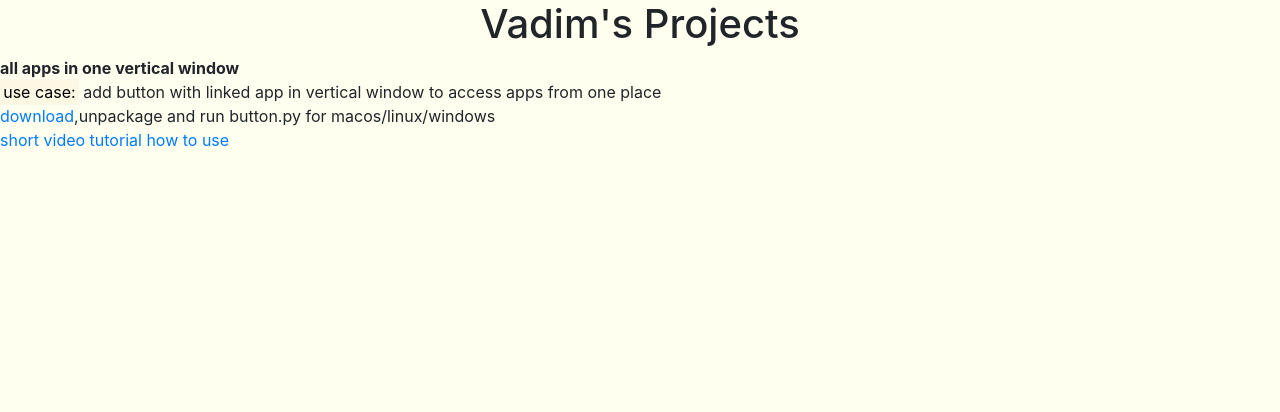
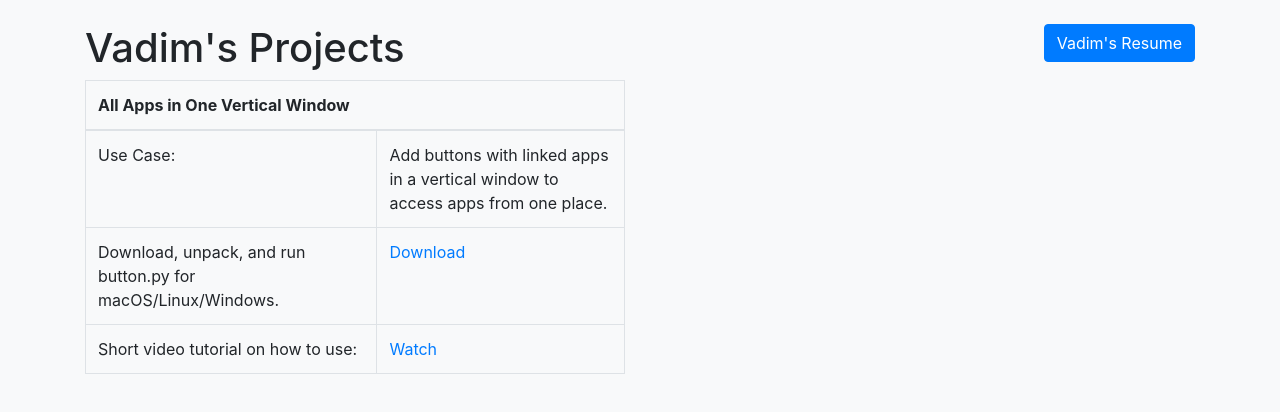
Before and after one commit to ruvamd/vadimportfolio, a plain HTML site: page index.html in a window 1280 px wide. Drawn offline with nearby package versions, Linux system fonts and the light colour scheme.

Commit message:
added resume button and table

```diff
--- a/index.html
+++ b/index.html
@@ -3,26 +3,44 @@
   <head>
     <meta charset="UTF-8">
     <link rel="stylesheet" href="https://maxcdn.bootstrapcdn.com/bootstrap/4.0.0/css/bootstrap.min.css">
-    <title>Vadim's Projects</title>
-    <style>
-      body {
-        background-color: ivory;
-      }
-      h1 {
-        text-align: center;
-      }
-      p {
-        margin: 0;
-      }
-    </style>
+    <title>Vadim's Portfolio</title>
   </head>
-  <body>
-    <h1>Vadim's Projects</h1>
-    <b>all apps in one vertical window</b>
-    <p><mark>use case:</mark> add button with linked app in vertical window to access apps from one place</p>
+  <body class="bg-light">
+    <div class="container mt-4">
+      <div class="row">
+        <div class="col-lg-6">
+          <h1>Vadim's Projects</h1>
+        </div>
+        <div class="col-lg-6 text-right">
+          <a href="https://ruvamd.github.io/VadimResume/" class="btn btn-primary">Vadim's Resume</a>
+        </div>
+      </div>
 
-    <a href="https://www.dropbox.com/s/epbrp9kp2oua1c9/all%20in%20one%20window%20button.7z?dl=0">download</a>,unpackage and run button.py for macos/linux/windows
-    <p><a href="https://youtu.be/hA2DGz1jY5g">short video tutorial how to use</a></p>
-
+      <div class="row">
+        <div class="col-lg-6">
+          <table class="table table-bordered">
+            <thead>
+              <tr>
+                <th colspan="2">All Apps in One Vertical Window</th>
+              </tr>
+            </thead>
+            <tbody>
+              <tr>
+                <td>Use Case:</td>
+                <td>Add buttons with linked apps in a vertical window to access apps from one place.</td>
+              </tr>
+              <tr>
+                <td>Download, unpack, and run button.py for macOS/Linux/Windows.</td>
+                <td><a href="https://www.dropbox.com/s/epbrp9kp2oua1c9/all%20in%20one%20window%20button.7z?dl=0">Download</a></td>
+              </tr>
+              <tr>
+                <td>Short video tutorial on how to use:</td>
+                <td><a href="https://youtu.be/hA2DGz1jY5g">Watch</a></td>
+              </tr>
+            </tbody>
+          </table>
+        </div>
+      </div>
+    </div>
   </body>
 </html>
```
